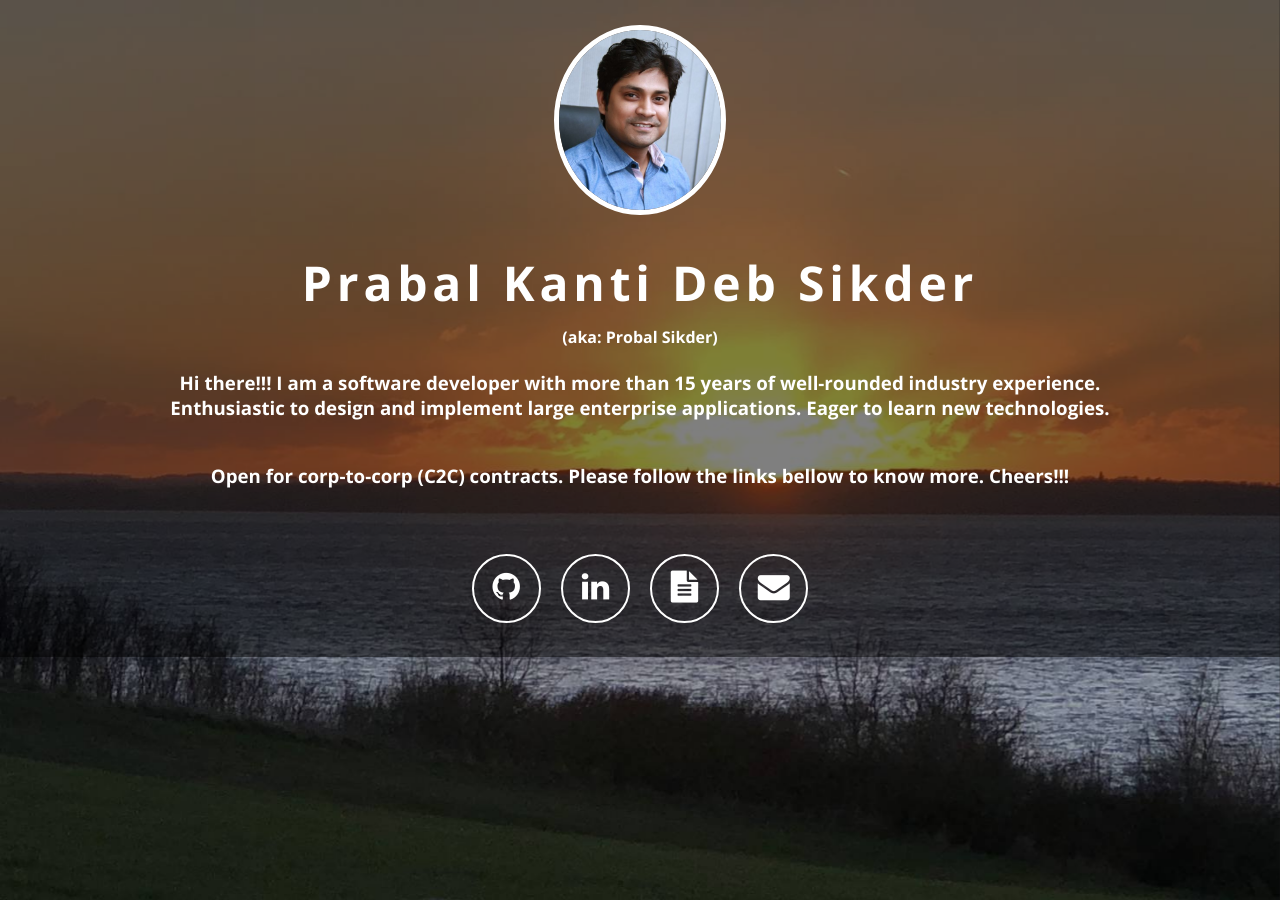
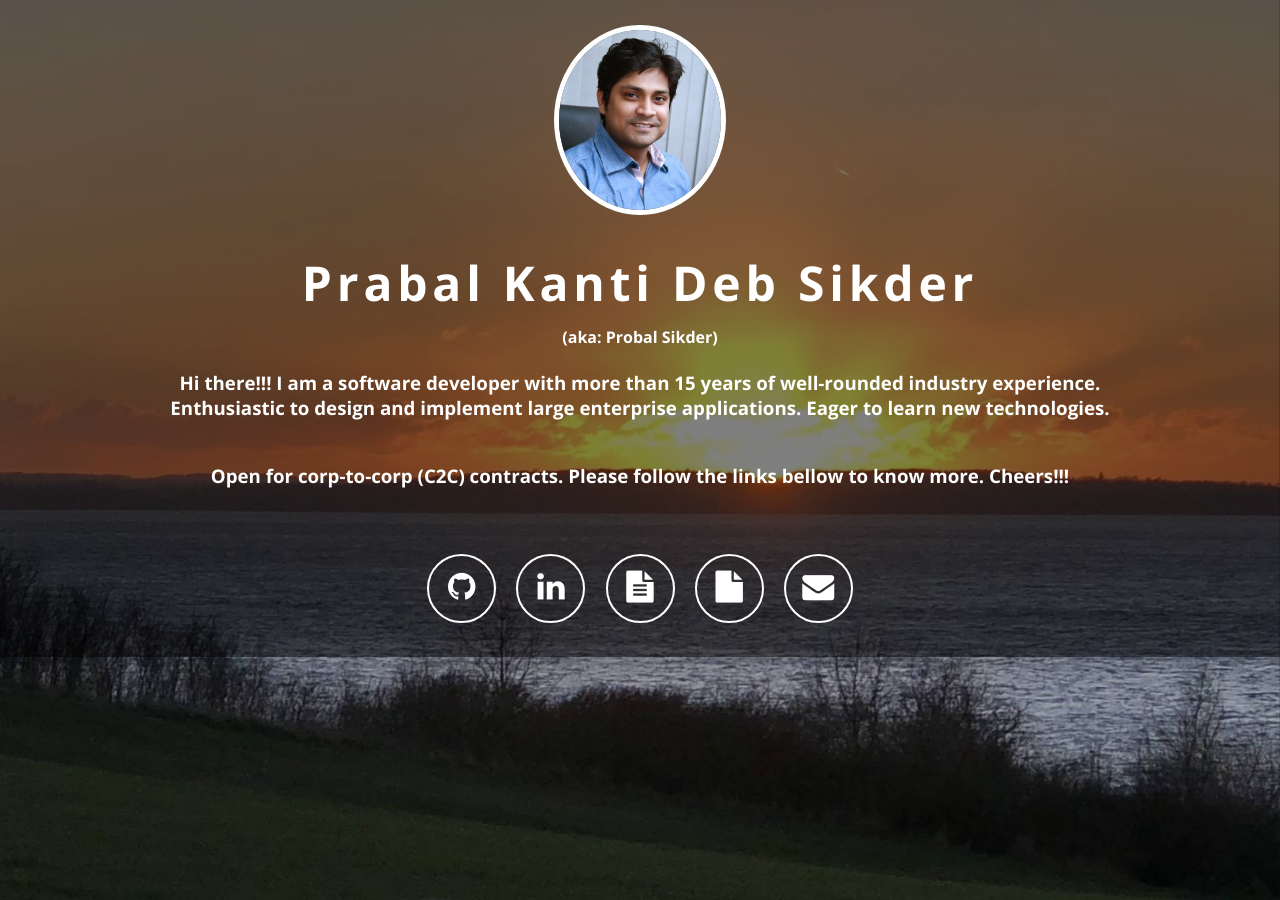
Before and after one commit to probal/probal.github.io, a Jekyll site: the page built from index.html, in a window 1280 px wide. Built offline with Jekyll 4.4.1, drawn with Linux system fonts in a browser that asks for light colours; nearby versions of some CDN libraries.

Commit message:
Short resume icon

```diff
--- a/_includes/header.html
+++ b/_includes/header.html
@@ -21,7 +21,11 @@
             {% endif %}
 
             {% if site.resume_gdrive_url %}
-            <li><a class="fa fa-2x fa-file-text" title="Detailed Resume" target="_blank" href="{{ site.resume_gdrive_url }}"><span class="description">Resume</span></a></li>
+            <li><a class="fa fa-2x fa-file-text" title="Detailed Resume" target="_blank" href="{{ site.resume_gdrive_url }}"><span class="description">Detailed Resume</span></a></li>
+            {% endif %}
+
+            {% if site.short_resume_gdrive_url %}
+            <li><a class="fa fa-2x fa-file" title="Short Resume" target="_blank" href="{{ site.short_resume_gdrive_url }}"><span class="description">Short Resume</span></a></li>
             {% endif %}
 
             {% if site.instagram_username %}
```
